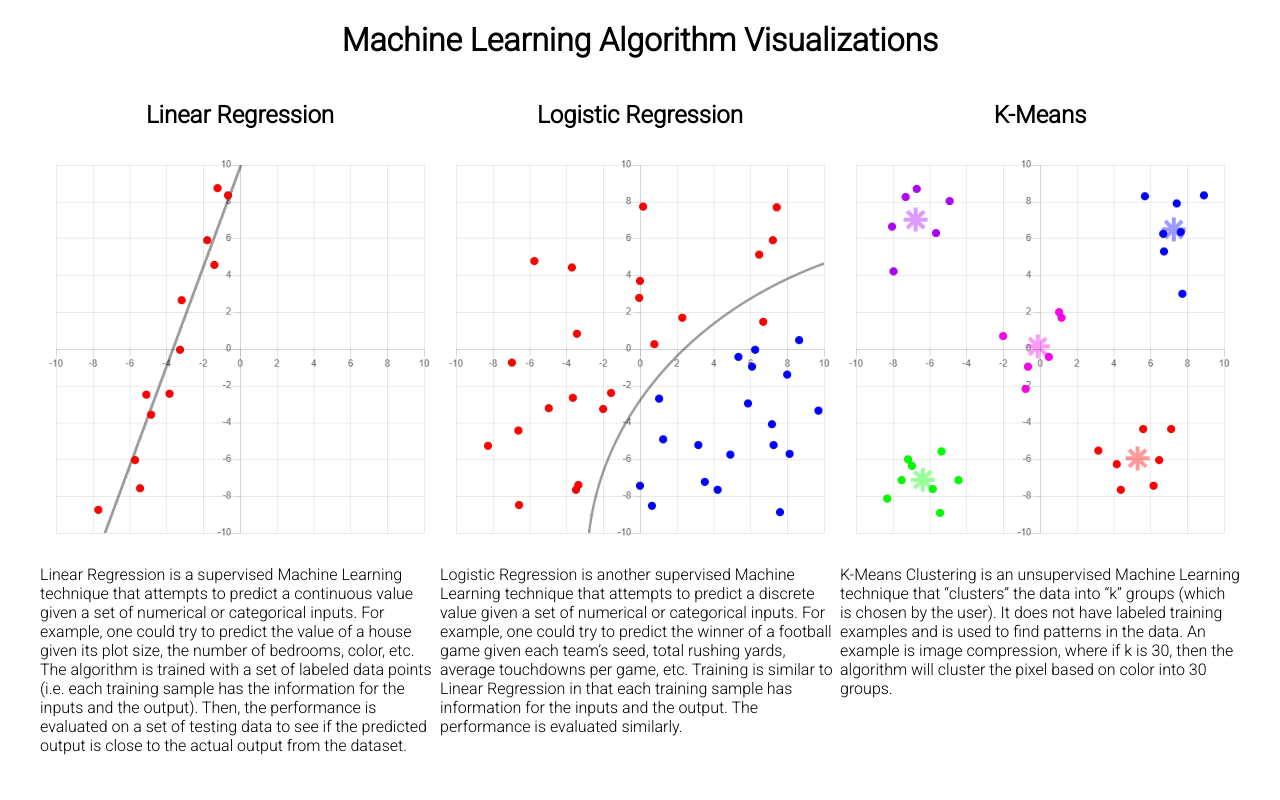
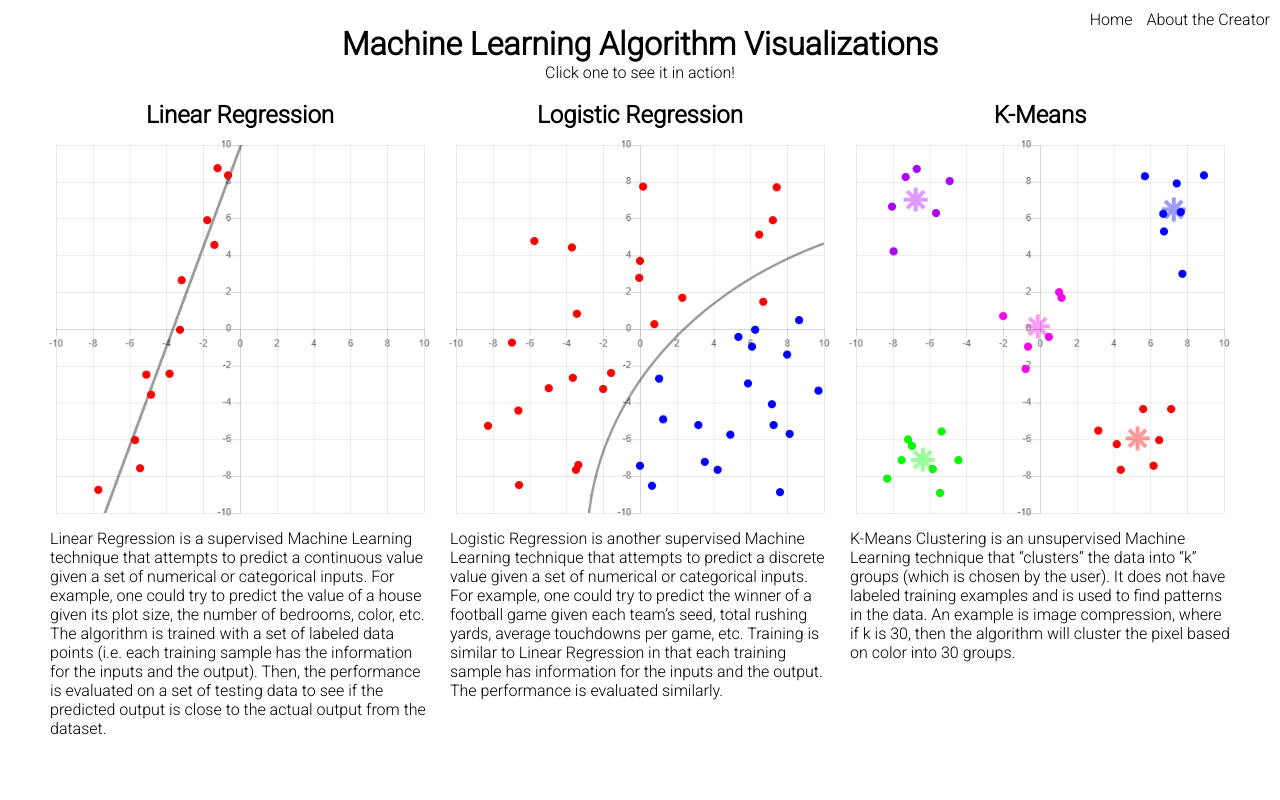
Before and after one commit to Sourish07/MLVisSuite, a Flask app: page / in a window 1280 px wide. Run offline with Flask 2, Linux system fonts and the light colour scheme.

Commit message:
Fixed some small styling issues

```diff
--- a/static/css/style.css
+++ b/static/css/style.css
@@ -10,6 +10,14 @@ body {
     display: flex;
     flex-direction: column;
     align-items: center;
+}
+
+.card h2 {
+    margin: 0;
+}
+
+.card p {
+    padding: 0 10px;
 }
 
 .menu-links {
@@ -119,7 +127,7 @@ p {
     padding: 30px;
 }
 
-h2 {
+.modal-title {
     margin: 0 0 20px 0;
 }
 
--- a/templates/index.html
+++ b/templates/index.html
@@ -5,9 +5,16 @@
     <title>ML Visualization Suite</title>
     <link rel="preconnect" href="https://fonts.gstatic.com">
     <link href="https://fonts.googleapis.com/css2?family=Roboto:wght@100;300&display=swap" rel="stylesheet">
+    <link rel="stylesheet" href="/static/css/style.css">
 </head>
 <body>
+<div class="menu-links">
+    <a href="/">Home</a>
+    <a href="https://www.sourish.dev">About the Creator</a>
+</div>
 <h1>Machine Learning Algorithm Visualizations</h1>
+<p>Click one to see it in action!</p>
+<br>
 <div class="cards">
 
 </div>
--- a/templates/kmeans.html
+++ b/templates/kmeans.html
@@ -59,7 +59,7 @@
 {% endblock %}
 
 {% block moreInfoModalContent %}
-    <h2>How K-Means Works</h2>
+    <h2 class="modal-title">How K-Means Works</h2>
     <p>Click on the graph to add points to it. Cluster the points in any manner. The goal here is to color the points
         such that there are “k” clusters, which is a parameter that is chosen. Run the algorithm and for each iteration
         watch how first the points are colored based on which cluster (indicated by the stars) it’s closest to and then
--- a/templates/linreg.html
+++ b/templates/linreg.html
@@ -30,7 +30,7 @@
 {% endblock %}
 
 {% block moreInfoModalContent %}
-    <h2>How Linear Regression Works</h2>
+    <h2 class="modal-title">How Linear Regression Works</h2>
     <p>Click on the graph to add points to it. The goal is to draw a line that best fits the given data, whether is
         linear or quadratic. Then, run the Gradient Descent algorithm to watch how the computer “learns” the line of
         best fit. A larger number of iterations means the line will make a larger jump towards converging. </p>
--- a/templates/logreg.html
+++ b/templates/logreg.html
@@ -45,7 +45,7 @@
 {% endblock %}
 
 {% block moreInfoModalContent %}
-    <h2>How Logistic Regression Works</h2>
+    <h2 class="modal-title">How Logistic Regression Works</h2>
     <p>Click on the graph to add either red or blue points to it. The goal here is to draw a line, either linear or
         quadratic, that separates the points as best as possible. Then, run the Gradient Descent algorithm to watch how
         the computer “learns” the line of best fit. A larger number of iterations means the line will make a larger jump
```
